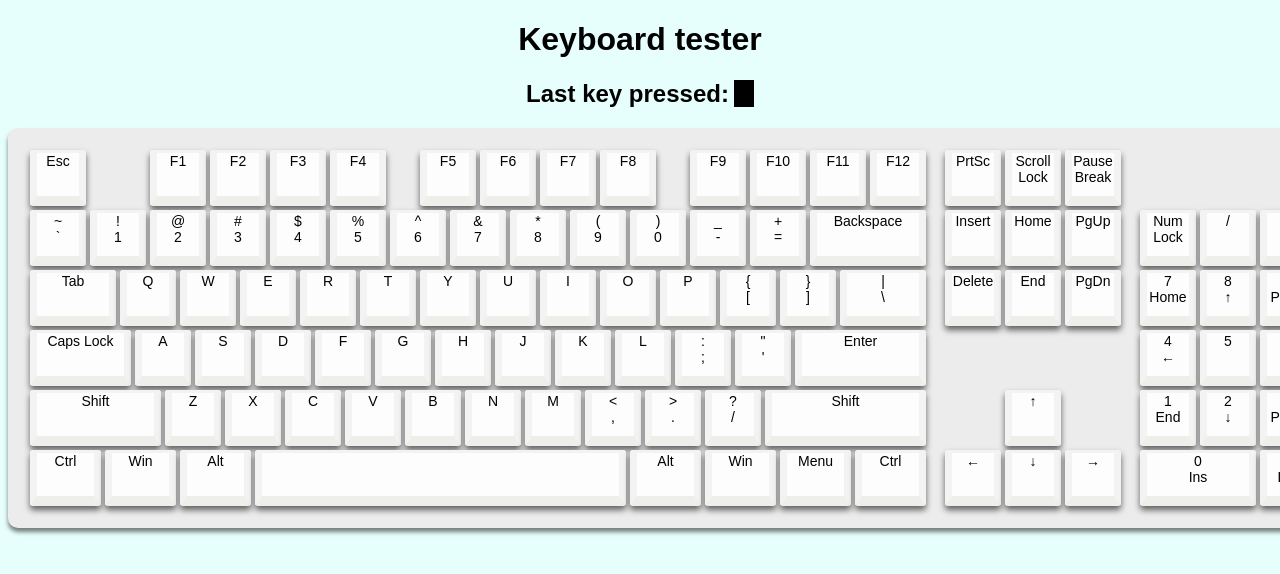
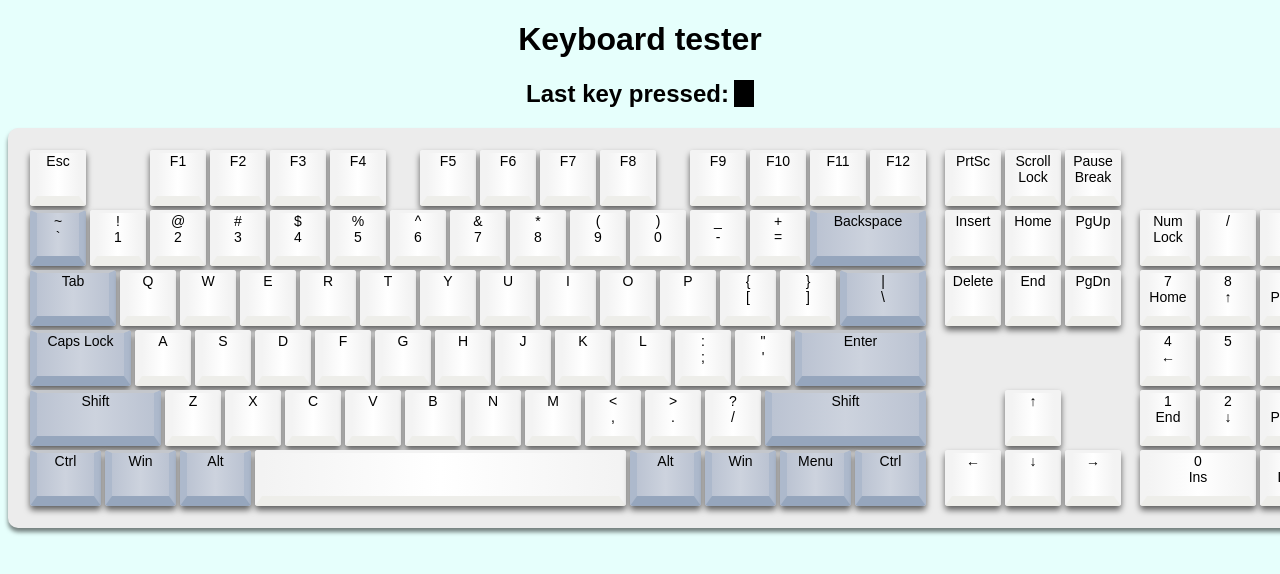
Before and after one commit to jchang6513/react-hook-keyboard-tester, a React (Create React App) app: page / in a window 1280 px wide. Shown: the top 574 px of the page. Built offline with nearby package versions, Linux system fonts and the light colour scheme.

Commit message:
Add color to function keys

```diff
--- a/src/assets/layout/ANSI104.json
+++ b/src/assets/layout/ANSI104.json
@@ -80,7 +80,8 @@
   [
     {
       "legend": "~\n`",
-      "keyCode": "Backquote"
+      "keyCode": "Backquote",
+      "className": "blue"
     },
     {
       "legend": "!\n1",
@@ -133,7 +134,8 @@
     {
       "w": 2,
       "legend": "Backspace",
-      "keyCode": "Backspace"
+      "keyCode": "Backspace",
+      "className": "blue"
     },
     {
       "x": 0.25
@@ -174,7 +176,8 @@
     {
       "w": 1.5,
       "legend": "Tab",
-      "keyCode": "Tab"
+      "keyCode": "Tab",
+      "className": "blue"
     },
     {
       "legend": "Q",
@@ -227,7 +230,8 @@
     {
       "w": 1.5,
       "legend": "|\n\\",
-      "keyCode": "Backslash"
+      "keyCode": "Backslash",
+      "className": "blue"
     },
     {
       "x": 0.25
@@ -269,7 +273,8 @@
     {
       "w": 1.75,
       "legend": "Caps Lock",
-      "keyCode": "CapsLock"
+      "keyCode": "CapsLock",
+      "className": "blue"
     },
     {
       "legend": "A",
@@ -318,7 +323,8 @@
     {
       "w": 2.25,
       "legend": "Enter",
-      "keyCode": "Enter"
+      "keyCode": "Enter",
+      "className": "blue"
     },
     {
       "x": 3.5
@@ -340,7 +346,8 @@
     {
       "w": 2.25,
       "legend": "Shift",
-      "keyCode": "ShiftLeft"
+      "keyCode": "ShiftLeft",
+      "className": "blue"
     },
     {
       "legend": "Z",
@@ -385,7 +392,8 @@
     {
       "w": 2.75,
       "legend": "Shift",
-      "keyCode": "ShiftRight"
+      "keyCode": "ShiftRight",
+      "className": "blue"
     },
     {
       "x": 1.25
@@ -419,17 +427,20 @@
     {
       "w": 1.25,
       "legend": "Ctrl",
-      "keyCode": "ControlLeft"
+      "keyCode": "ControlLeft",
+      "className": "blue"
     },
     {
       "w": 1.25,
       "legend": "Win",
-      "keyCode": "MetaLeft"
+      "keyCode": "MetaLeft",
+      "className": "blue"
     },
     {
       "w": 1.25,
       "legend": "Alt",
-      "keyCode": "AltLeft"
+      "keyCode": "AltLeft",
+      "className": "blue"
     },
     {
       "w": 6.25,
@@ -439,22 +450,26 @@
     {
       "w": 1.25,
       "legend": "Alt",
-      "keyCode": "AltRight"
+      "keyCode": "AltRight",
+      "className": "blue"
     },
     {
       "w": 1.25,
       "legend": "Win",
-      "keyCode": "MetaRight"
+      "keyCode": "MetaRight",
+      "className": "blue"
     },
     {
       "w": 1.25,
       "legend": "Menu",
-      "keyCode": "MenuRight"
+      "keyCode": "MenuRight",
+      "className": "blue"
     },
     {
       "w": 1.25,
       "legend": "Ctrl",
-      "keyCode": "ControlRight"
+      "keyCode": "ControlRight",
+      "className": "blue"
     },
     {
       "x": 0.25
--- a/src/assets/scss/keyboard.scss
+++ b/src/assets/scss/keyboard.scss
@@ -6,7 +6,7 @@
   .row {
     .key {
       .keyCap {
-        background: #fdfdfd;
+        background: linear-gradient(to right, #f3f3f3, #fff, #f3f3f3);
         border-color: #f3f3f3 #f3f3f3 #eeeeea;
         border-width: 3px 7px 10px;
         border-style: solid;
@@ -18,11 +18,19 @@
           font-size: 14px;
           margin: 0px;
         }
+        &.blue {
+          background: linear-gradient(to right, #bbc3d2, #cdd3de, #bbc3d2);
+          border-color: #c4c7cc #adb9cc #96a6bd;
+        }
       }
       &.pressed, &.pressing {
         .keyCap {
           background: #ededed;
           border-color: #e7e7e7 #e7e7e7 #b9b4b4;
+          &.blue {
+            background: linear-gradient(to right, #bbc3d2, #cdd3de, #bbc3d2);
+            border-color: #c4c7cc #adb9cc #96a6bd;
+          }
         }
       }
       &.pressing .keyCap {
--- a/src/components/keyboard.tsx
+++ b/src/components/keyboard.tsx
@@ -10,6 +10,7 @@ type TKey = {
   y?: number;
   legend?: string;
   keyCode?: string;
+  className?: string;
 };
 type KeyRow = TKey[];
 type KeyMap = KeyRow[];
@@ -47,7 +48,7 @@ const Keyboard = (props: KeyboardProps) => {
               {
                 row.map(key => {
                   const {
-                    w, h, x, legend, keyCode
+                    w, h, x, legend, keyCode, className
                   } = key;
                   const keyWidth = w || 1;
                   const keyHeight = h || 1;
@@ -66,7 +67,7 @@ const Keyboard = (props: KeyboardProps) => {
                           width: unitWidth(keyWidth)
                         }}
                       >
-                        <div className="keyCap">
+                        <div className={`keyCap ${className ? className : ''}`}>
                           { legend.split('\n').map(k => <p>{k}<br/></p>) }
                         </div>
                       </div>
```
